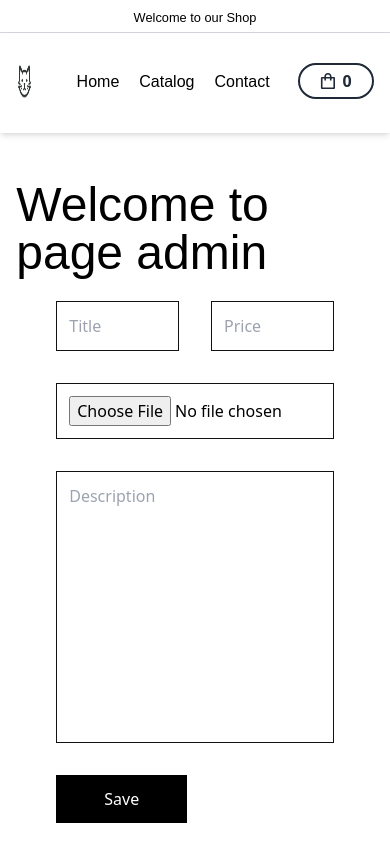
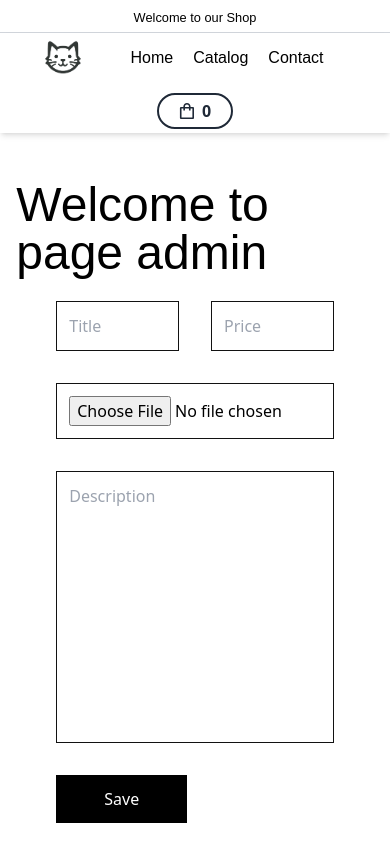
Before and after one commit to sebastiandotdev/merch, a Next.js app: page /admin in a window 390 px wide. Shown: the top 844 px of the page. Built offline with nearby package versions, Linux system fonts and the light colour scheme; no server answers; a web font is replaced by a local one.

Commit message:
style: add flex-row in desktop

```diff
--- a/components/header.tsx
+++ b/components/header.tsx
@@ -11,7 +11,7 @@ export default function Header() {
         <small className='font-amiko'>Welcome to our Shop</small>
       </header>
       <header className='bg-white shadow-md h-[100px] w-full relative'>
-        <nav className='w-11/12 h-24 max-w-5xl mx-auto flex items-center justify-between relative'>
+        <nav className='w-11/12 h-24 max-w-5xl mx-auto flex items-center justify-between relative flex-col lg:flex-row'>
           <div className='flex items-center gap-x-4'>
             <Link href='/'>
               <Image
```
